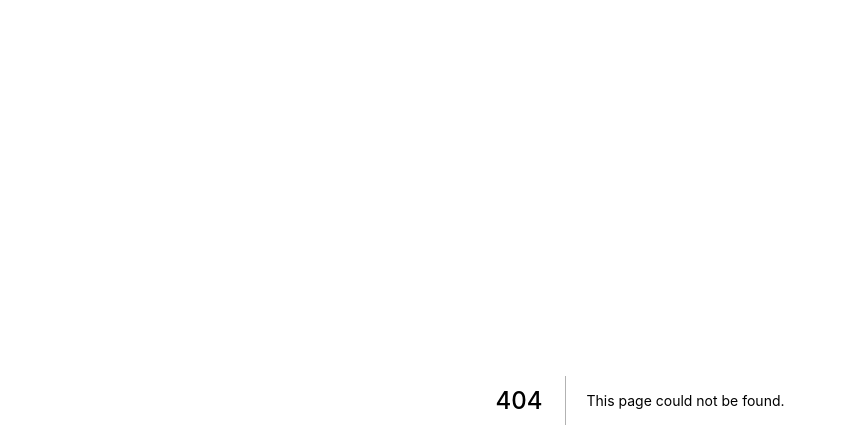
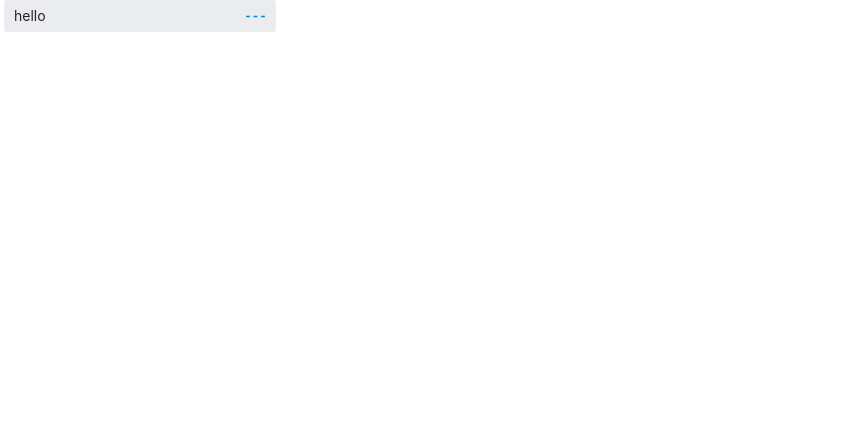
Before and after one commit to akashsingh8998/nextjs-kanban-board-clone, a Next.js app: page /board in a window 1280 px wide. Before the commit this address had no page. Shown: the top 448 px of the page, without its empty margins (0-843 px from the left). Built offline with nearby package versions, Linux system fonts and the light colour scheme.

Commit message:
added list and title component

```diff
--- /dev/null
+++ b/components/List/List.js
@@ -0,0 +1,45 @@
+import React, { useState } from 'react';
+import Title from '../Title'
+import { Card, Row, Col, List } from 'antd';
+import { DashOutlined } from '@ant-design/icons';
+
+const ListComp = ({}) => {
+
+    return(
+        <div className="listWrapper">
+            <div className="list">
+                <div className="listContent">
+                    <div className="listHeader">
+                        <Title/>
+                        <DashOutlined style={{ fontSize: '21px', color: '#08c' }}/>
+                    </div>
+                </div>
+            </div>
+            <style jsx>{`
+                .listWrapper {
+                    width: 272px;
+                    margin: 0 4px;
+                    height: 100%;
+                }
+                .list {
+                    background-color: #ebecf0;
+                    border-radius: 3px;
+                    display: flex;
+                    flex-direction: column;
+                    max-height: 100%;
+                    position: relative;
+                    white-space: normal;
+                }
+                .listContent {
+                    padding: 5px 10px;
+                }
+                .listHeader {
+                    display: flex;
+                    justify-content: space-between;
+                }
+            `}</style>
+        </div>
+    );
+};
+
+export default ListComp;
--- /dev/null
+++ b/components/List/index.js
@@ -0,0 +1 @@
+export { default } from './List';
--- /dev/null
+++ b/components/Title/Title.js
@@ -0,0 +1,30 @@
+import React, { useState } from 'react';
+import { Input, Typography } from 'antd';
+
+const Title = ({}) => {
+    const { Text, Paragraph } = Typography;
+    const [titleStr, setTitleStr] = useState("hello");
+    const [editable, setEditable] = useState(false);
+
+    const clickAndBlurHandler = () => {
+        setEditable(!editable);
+    }
+
+    return(
+        <div className="">
+            {editable ? (
+                <Input defaultValue={titleStr} onBlur={clickAndBlurHandler} onChange={(event) => {setTitleStr(event.target.value)}}/>
+            ) : (
+                <Text onClick={clickAndBlurHandler}>{titleStr}</Text>
+            )}
+
+            <style jsx>{`
+                .listContent {
+                    padding: 5px 10px;
+                }
+            `}</style>
+        </div>
+    );
+};
+
+export default Title;
--- /dev/null
+++ b/components/Title/index.js
@@ -0,0 +1 @@
+export { default } from './Title';
--- /dev/null
+++ b/pages/board.js
@@ -0,0 +1,12 @@
+import React, { useState, useEffect, useContext } from 'react';
+import { DatePicker } from 'antd';
+import Layout from '../components/Layout';
+import List from '../components/List';
+
+export default function Board() {
+  return (
+    <Layout title="New page">
+      <List/>
+    </Layout>
+  )
+}
```
Also changed, not shown: pages/posts/first-post.js (deleted, +0 -14 lines).
